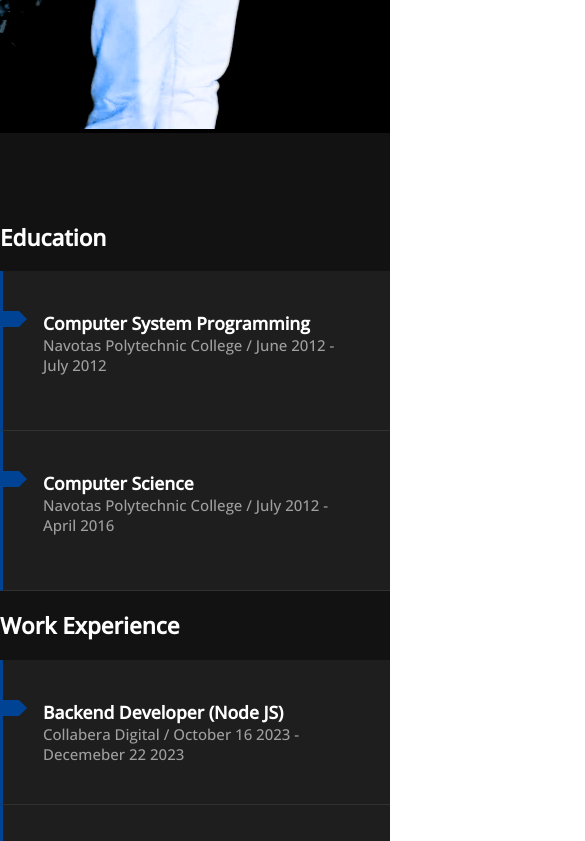
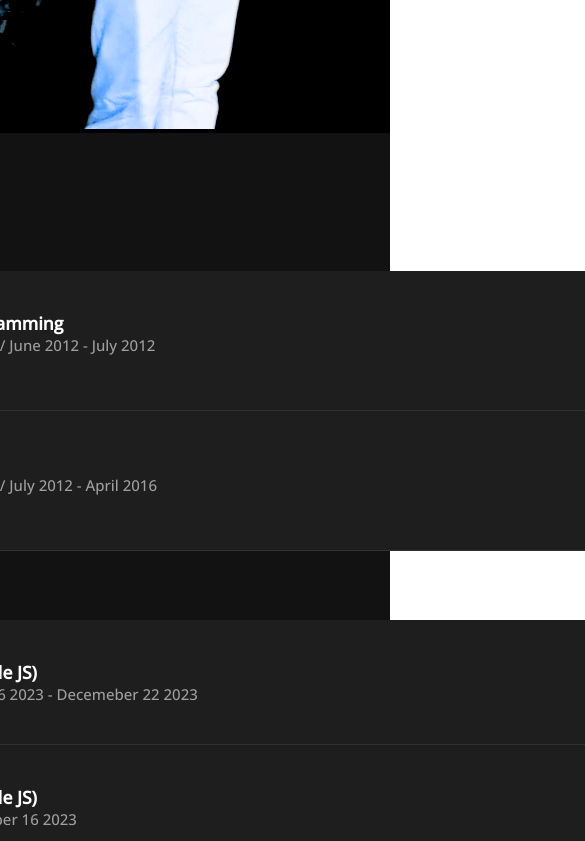
Before and after one commit to argiegaviola17/argie_profile, a plain HTML site: page index.html in a window 390 px wide. Shown: the part 1860-2701 px from the top of the page, 585 px wide, since content can reach past the window. Drawn offline with nearby package versions, Linux system fonts and the light colour scheme.

Commit message:
Added responsive of education / skills

```diff
--- a/style.css
+++ b/style.css
@@ -119,7 +119,7 @@ ul {
 }
 .resume_wrapper {
     background-color: #1e1e1e;
-    max-width: 600px;
+
 }
 .resume_item{
     border-left: 3px solid #004294;
@@ -184,6 +184,15 @@ ul {
         width: 10em;
         height: 10em;
     }
+
+    /* resume */
+    .my_resume {
+        align-items: center;
+    }
+    .resume_item {
+        width: 800px;
+    }
+    /* end resume */
 }
 @media (max-width: 753px) {
     .flex-container{
```
